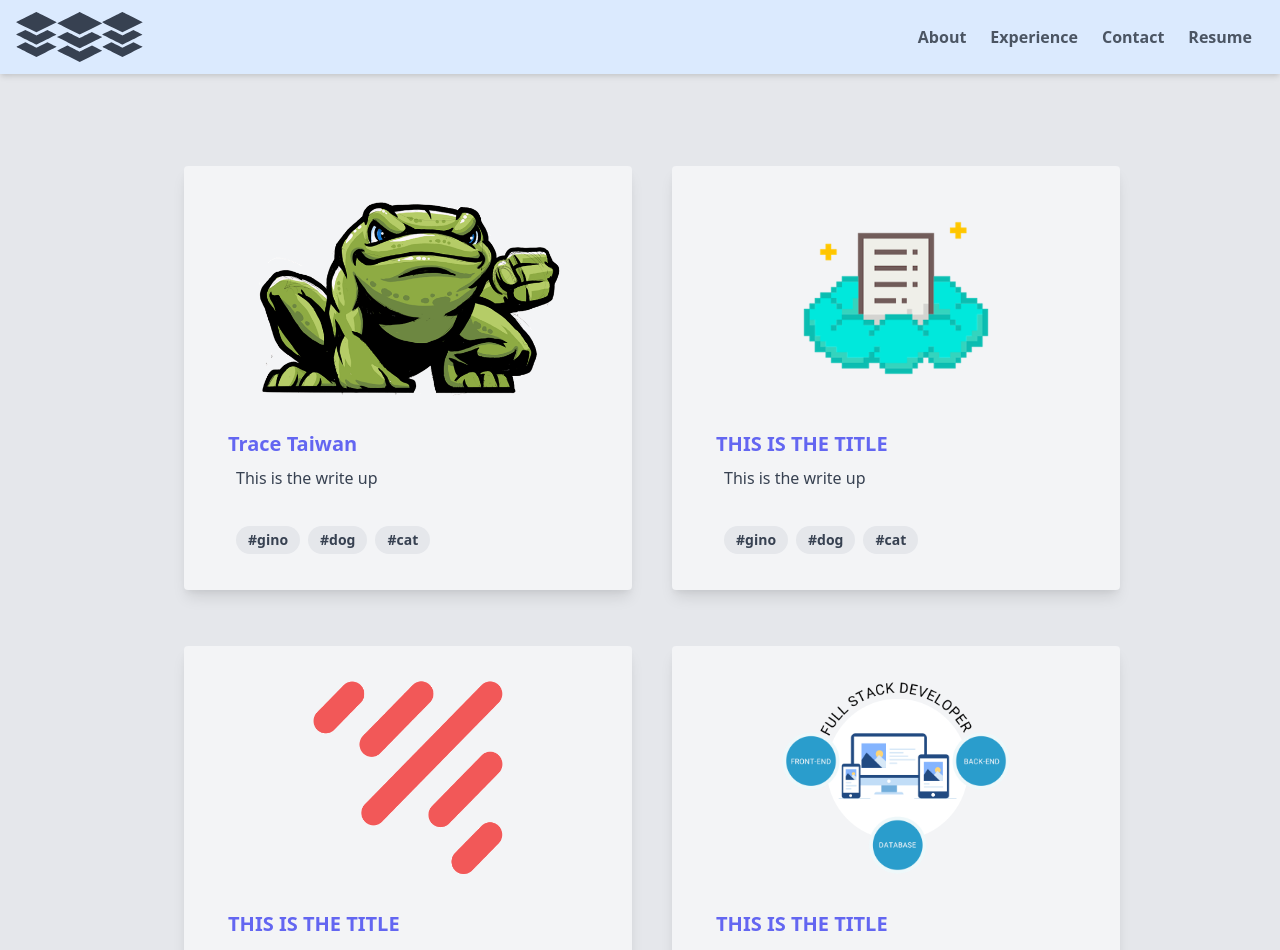
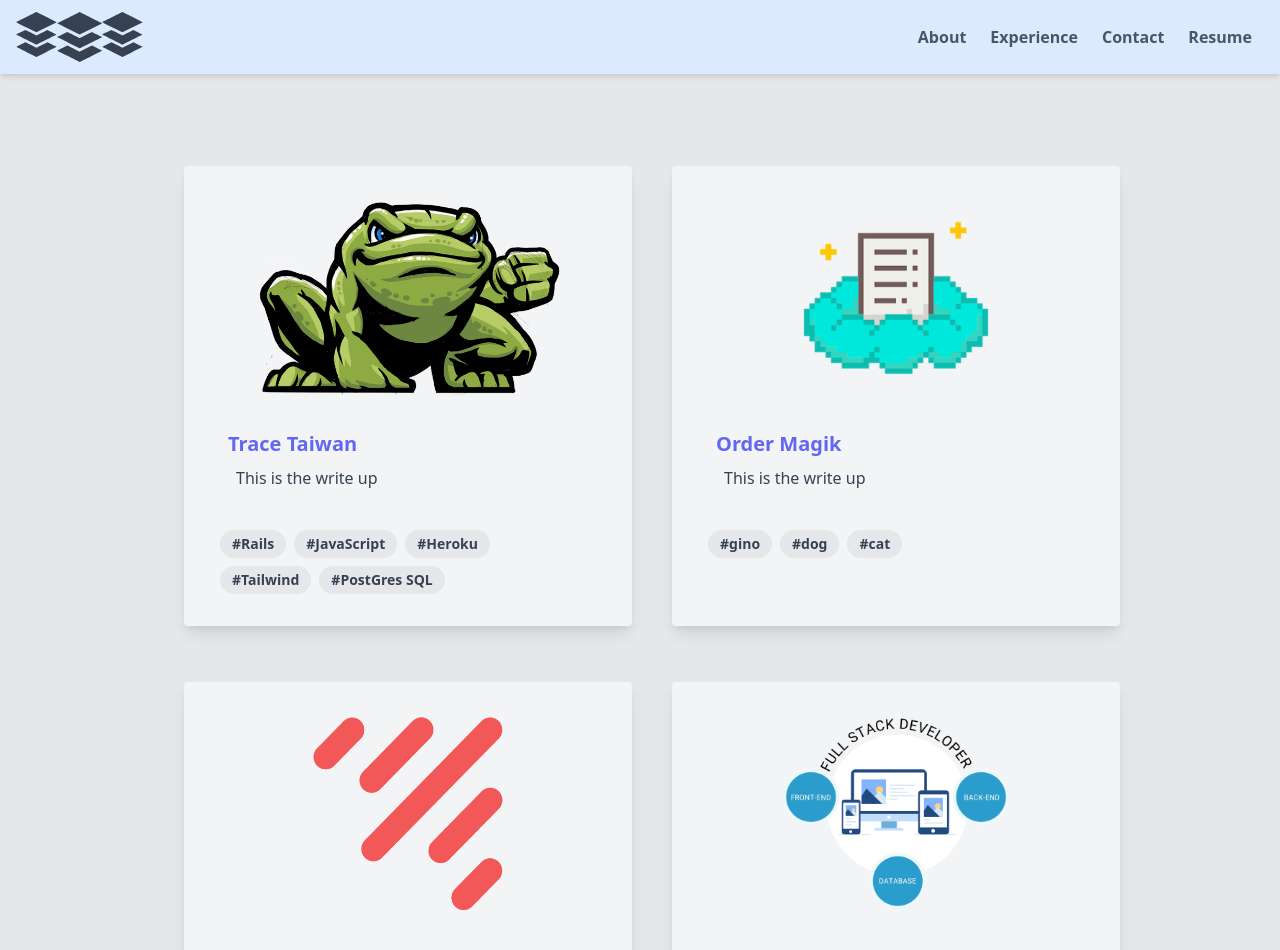
Before and after one commit to EugenioAntonioBonanno/portfolio, a React (Create React App) app: page /experience in a window 1280 px wide. Shown: the top 950 px of the page. Built offline with nearby package versions, Linux system fonts and the light colour scheme.

Commit message:
add tags

```diff
--- a/src/components/ImageCard.js
+++ b/src/components/ImageCard.js
@@ -14,9 +14,9 @@ const ImageCard = (props) => {
           {props.writeUp}
         </p>
       </div>
-      <div className="px-6 py-4">
+      <div className="px-2 pt-4 pb-2">
         {props.tags.map(function(tag) {
-          return <span className="inline-block bg-gray-200 rounded-full px-3 py-1 text-sm font-semibold text-gray-700 mr-2">#{tag}</span>
+          return <span className="inline-block bg-gray-200 my-1 rounded-full px-3 py-1 text-sm font-semibold text-gray-700 mr-2">#{tag}</span>
         })}
       </div>
     </div>
--- a/src/components/pages/Experience.js
+++ b/src/components/pages/Experience.js
@@ -14,19 +14,19 @@ const Experience = () => {
         img = {traceOutline}
         title = 'Trace Taiwan'
         writeUp='This is the write up'
-        tags={['gino', 'dog', 'cat']}
+        tags={['Rails', 'JavaScript', 'Heroku', 'Tailwind', 'PostGres SQL']}
       />
 
       <ImageCard
         img = {orderMagik}
-        title = 'THIS IS THE TITLE'
+        title = 'Order Magik'
         writeUp='This is the write up'
         tags={['gino', 'dog', 'cat']}
       />
 
       <ImageCard
         img = {launchSchool}
-        title = 'THIS IS THE TITLE'
+        title = 'Launch School'
         writeUp='This is the write up'
         tags={['gino', 'dog', 'cat']}
       />
```
Also changed, not shown: 1 other file (tests, documents, lock files or other folders).
